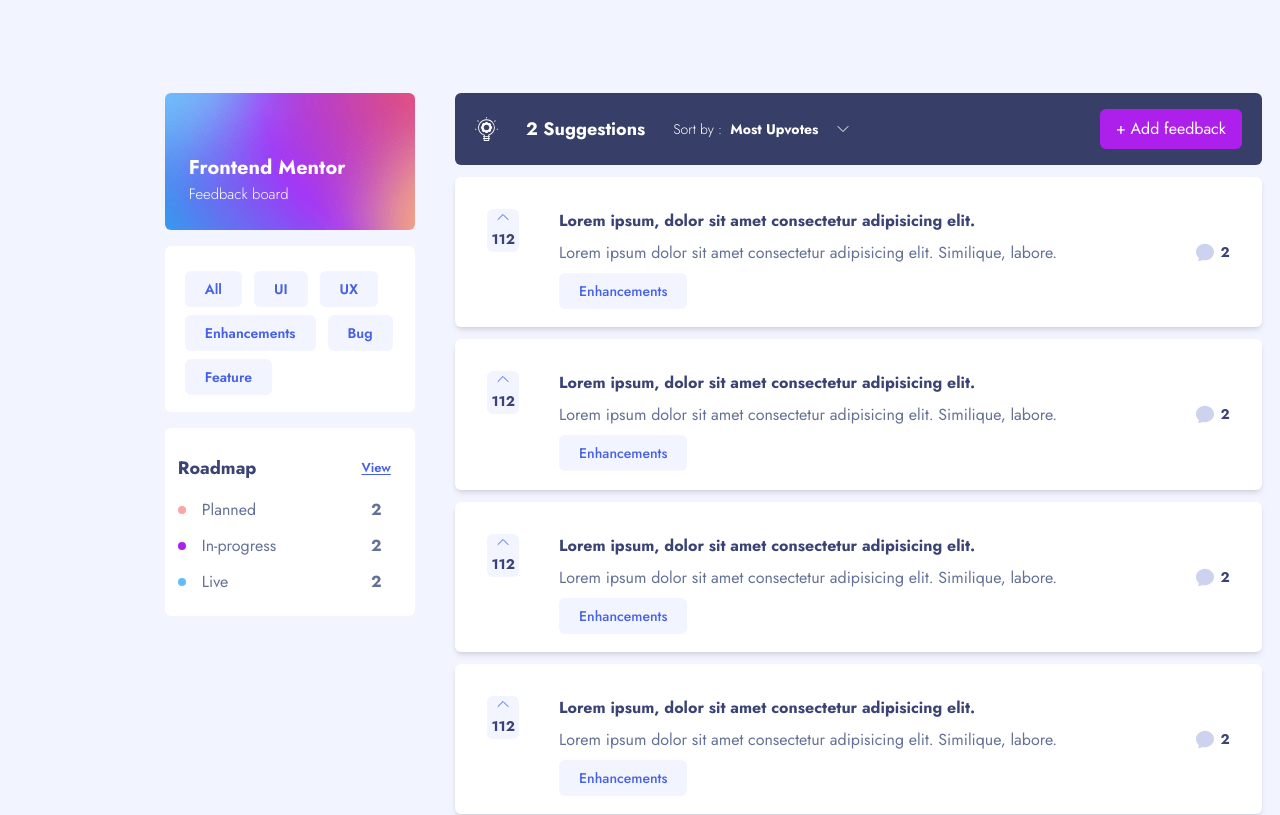
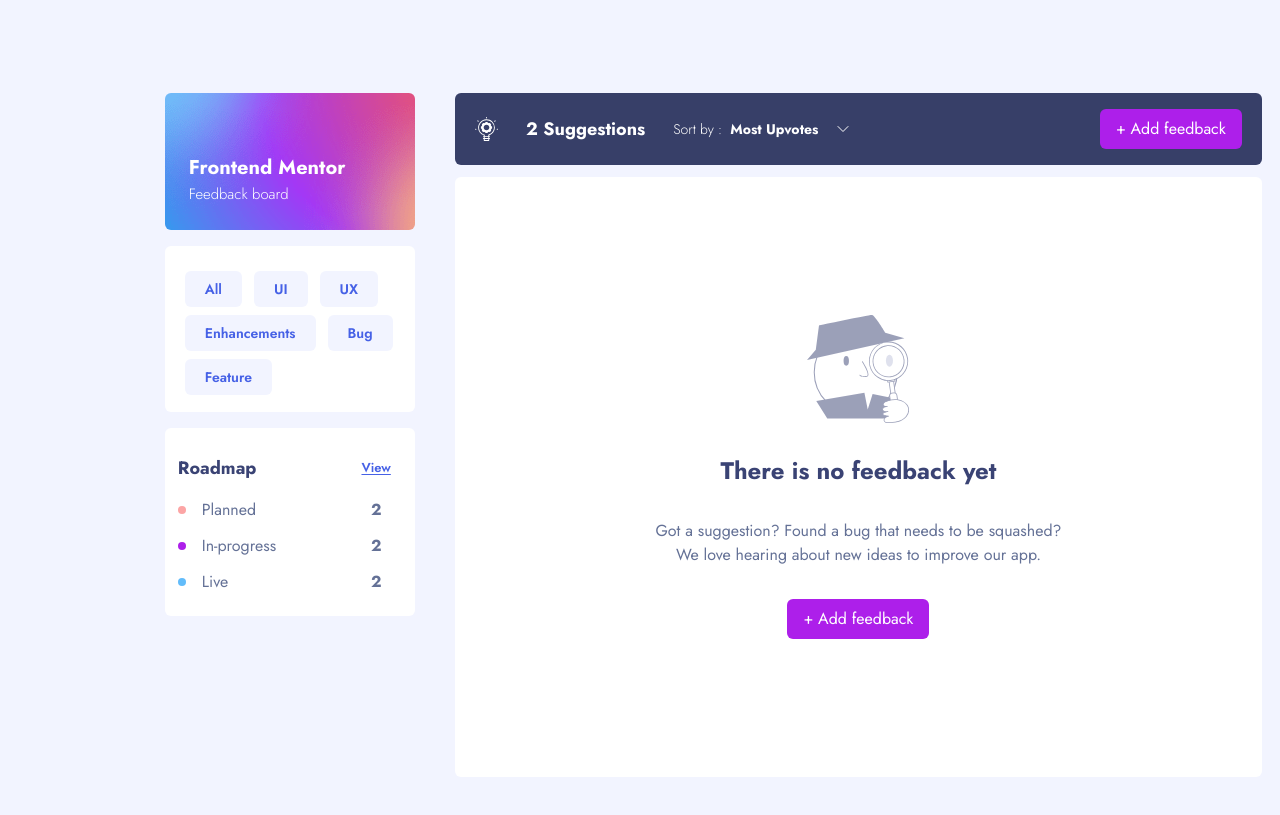
Before and after one commit to Maestro2496/feedback-app, a Next.js app: page / in a window 1280 px wide. Shown: the top 815 px of the page. Built offline with nearby package versions, Linux system fonts and the light colour scheme.

Commit message:
DESKTOP-EMPTY_SUGGESTIONS

```diff
--- /dev/null
+++ b/components/suggestions/SuggestionEmpty.tsx
@@ -0,0 +1,79 @@
+import React from "react";
+
+export default function SuggestionEmpty() {
+  return (
+    <div className="flex flex-col items-center justify-center space-y-8 bg-white rounded-md h-[37.5rem]">
+      <svg width="102" height="108" xmlns="http://www.w3.org/2000/svg">
+        <g fillRule="nonzero" fill="none" opacity=".5">
+          <path
+            d="M48.73 15.593C25.822 15.59 7.246 34.224 7.235 57.22c-.01 22.997 18.55 41.649 41.458 41.665 22.909.016 41.494-18.61 41.516-41.606a41.72 41.72 0 00-12.132-29.473A41.4 41.4 0 0048.73 15.593z"
+            stroke="#3A4374"
+            strokeWidth="1.045"
+            strokeLinecap="round"
+            strokeLinejoin="round"
+          />
+          <ellipse fill="#231F20" cx="70.476" cy="43.691" rx="1.917" ry="2.862" />
+          <path
+            d="M0 44.902l97.429-21.645-19.167-5.612S67.881.37 65.11.01C62.338-.351 11.979 10.43 11.979 10.43L8.785 34.77 0 44.902zM20.284 103.503L9.272 86.027l48.14-8.265 3.305 16.746 4.888-15.424 24.628 4.882-5.007 19.537z"
+            fill="#3A4374"
+          />
+          <path
+            d="M81.97 65.607l4.438-.617L88.7 81.618a2.115 2.115 0 01-1.799 2.387l-.261.036a2.11 2.11 0 01-2.377-1.806L81.97 65.607z"
+            fill="#FFF"
+          />
+          <path
+            d="M86.352 84.471A2.519 2.519 0 0183.87 82.3l-2.292-16.634a.4.4 0 01.343-.45l4.432-.617a.398.398 0 01.296.08c.085.063.14.16.151.265l2.276 16.626a2.508 2.508 0 01-.479 1.868 2.49 2.49 0 01-1.66.97l-.256.04a2.474 2.474 0 01-.328.024zm-3.929-18.518l2.236 16.234c.132.936.991 1.59 1.925 1.467h.263a1.714 1.714 0 001.454-1.932l-2.236-16.234-3.642.465z"
+            fill="#3A4374"
+          />
+          <path fill="#FFF" d="M78.562 50.93l7.159-.995 2.242 16.263-7.16.995z" />
+          <path
+            d="M80.802 67.605a.43.43 0 01-.24-.08.361.361 0 01-.151-.265l-2.244-16.274a.394.394 0 01.072-.296.423.423 0 01.263-.153l7.187-.994a.39.39 0 01.448.345l2.244 16.266a.4.4 0 01-.344.448l-7.187.995-.048.008zm-1.789-16.33l2.132 15.472 6.39-.882-2.133-15.472-6.389.882z"
+            fill="#3A4374"
+          />
+          <path
+            d="M85.573 78.014l.725-.1a3.248 3.248 0 013.664 2.773l3.013 21.85a3.248 3.248 0 01-2.77 3.661l-.726.1a3.248 3.248 0 01-3.664-2.773l-3.013-21.85a3.248 3.248 0 012.77-3.66z"
+            fill="#FFF"
+          />
+          <path
+            d="M88.429 106.83a2.959 2.959 0 01-2.923-2.558L82.31 81.064a2.959 2.959 0 012.516-3.343l2.108-.288a2.949 2.949 0 013.322 2.525l3.195 23.248a2.964 2.964 0 01-2.516 3.335l-2.108.297-.4-.008zm-1.086-28.628a1.838 1.838 0 00-.296 0l-2.108.289a2.13 2.13 0 00-1.422.842c-.35.455-.5 1.034-.415 1.603l3.194 23.248a2.166 2.166 0 002.396 1.844l2.108-.297a2.163 2.163 0 001.837-2.405l-3.194-23.248a2.159 2.159 0 00-2.124-1.868l.024-.008z"
+            fill="#3A4374"
+          />
+          <ellipse fill="#FFF" cx="81.569" cy="46.288" rx="19.19" ry="19.264" />
+          <path
+            d="M81.553 65.953c-10.474-.005-19.093-8.275-19.569-18.778-.476-10.503 7.359-19.525 17.789-20.485 10.43-.96 19.768 6.482 21.202 16.897 1.47 10.746-5.992 20.662-16.691 22.182-.905.122-1.818.184-2.731.184zm0-38.536c-.868 0-1.736.059-2.596.177-7.532 1.045-13.696 6.542-15.616 13.927-1.92 7.386.78 15.206 6.844 19.812a18.74 18.74 0 0020.853 1.234c6.56-3.86 10.157-11.307 9.114-18.868-1.298-9.305-9.207-16.24-18.567-16.282h-.032z"
+            fill="#3A4374"
+          />
+          <ellipse fill="#FFF" cx="81.569" cy="46.288" rx="15.589" ry="15.648" />
+          <path
+            d="M81.56 62.338c-8.606 0-15.665-6.846-15.962-15.48-.297-8.635 6.275-15.953 14.862-16.548 8.586-.596 16.098 5.745 16.987 14.339.889 8.593-5.165 16.348-13.69 17.536-.728.103-1.462.154-2.196.153zm0-31.265c-.707 0-1.414.049-2.116.144-8.096 1.127-13.848 8.489-13.009 16.65.839 8.162 7.967 14.19 16.122 13.634 8.154-.556 14.405-7.496 14.136-15.697-.268-8.2-6.959-14.713-15.132-14.731z"
+            fill="#3A4374"
+          />
+          <path
+            d="M99.896 89.714a11.645 11.645 0 00-3.913-3.206c-4.576-2.405-9.822-2.325-14.638-.802-1.709.545-5.023 1.323-5.199 3.6a2.115 2.115 0 001.526 2.004 6.254 6.254 0 002.675.104 6.887 6.887 0 00-3.618.914c-1.03.73-1.597 2.324-.75 3.294.374.404.861.683 1.397.802a6.365 6.365 0 003.554-.048c-1.251.24-2.47.625-3.634 1.146-.703.313-1.485.866-1.405 1.604.08.737.798 1.074 1.453 1.298 1.378.475 2.817.745 4.273.802a8.4 8.4 0 00-3.474 1.5c-1.598 1.346-1.598 3.903.567 4.633a6.366 6.366 0 002.14.248c6.389 0 14.04-.801 18.368-6.14a9.993 9.993 0 002.044-9.067 8.702 8.702 0 00-1.366-2.686z"
+            fill="#FFF"
+          />
+          <path
+            d="M80.802 107.984c-.75.037-1.5-.053-2.22-.265a2.762 2.762 0 01-1.9-2.108 3.502 3.502 0 011.197-3.207 5.952 5.952 0 011.725-1.002 14.816 14.816 0 01-2.396-.617c-1.062-.369-1.597-.914-1.717-1.603-.12-.69.495-1.523 1.598-2.044l.567-.24a4.211 4.211 0 01-.432-.105 3.008 3.008 0 01-1.597-.914 2.219 2.219 0 01-.471-1.732 3.209 3.209 0 011.294-2.14c.248-.175.516-.32.798-.433a2.461 2.461 0 01-1.525-2.3c.184-2.342 3.067-3.207 4.967-3.793l.511-.152c5.335-1.691 10.646-1.395 14.942.802a11.99 11.99 0 014.049 3.35 9.207 9.207 0 011.445 2.79 10.363 10.363 0 01-2.116 9.444c-4.528 5.555-12.37 6.277-18.695 6.285l-.024-.016zm-.759-11.055c-.887.226-1.752.53-2.587.906-.375.168-1.23.625-1.166 1.219.064.593.67.801 1.182.97 1.34.47 2.742.74 4.16.801a.392.392 0 01.384.353.4.4 0 01-.296.433 8.289 8.289 0 00-3.322 1.419 2.659 2.659 0 00-.934 2.453 1.953 1.953 0 001.373 1.499 5.73 5.73 0 002.005.224c6.157 0 13.768-.69 18.08-5.988a9.567 9.567 0 001.98-8.698 8.413 8.413 0 00-1.325-2.541 11.094 11.094 0 00-3.777-3.127c-4.113-2.124-9.2-2.405-14.335-.801l-.52.16c-1.692.513-4.264 1.29-4.408 3.086.031.753.54 1.4 1.262 1.604a3.86 3.86 0 001.43.176c.375-.04.742-.064 1.094-.088a.416.416 0 01.423.369.408.408 0 01-.36.433c-.359 0-.734.08-1.117.088a4.898 4.898 0 00-2.308.753c-.525.382-.874.96-.967 1.604-.063.395.041.799.288 1.114.325.334.742.563 1.198.657a6.11 6.11 0 002.396.16c.32-.08.646-.152.966-.216a.4.4 0 01.463.297.41.41 0 01-.271.48 6.097 6.097 0 01-.99.201z"
+            fill="#3A4374"
+          />
+          <path
+            d="M55.367 46.593s9.727 14.67 3.84 14.879c-5.885.208-6.388-1.339-6.388-1.339"
+            fill="#FFF"
+          />
+          <path
+            d="M58.154 61.937c-4.936 0-5.646-1.355-5.742-1.603a.425.425 0 01.263-.53.415.415 0 01.52.265s.718 1.243 5.997 1.05a1.348 1.348 0 001.294-.673c1.261-2.461-3.514-10.622-5.463-13.556a.418.418 0 01.128-.553.414.414 0 01.56.088c.742 1.122 7.186 11.063 5.51 14.43a2.139 2.139 0 01-1.997 1.13l-1.07-.048z"
+            fill="#3A4374"
+          />
+          <ellipse fill="#C0C5DC" cx="82.455" cy="45.799" rx="3.53" ry="6.036" />
+          <ellipse fill="#3A4374" cx="39.259" cy="45.799" rx="2.691" ry="4.882" />
+        </g>
+      </svg>
+      <h2 className="font-bold text-slate-blue text-2xl">There is no feedback yet</h2>
+      <div className="text-medium-grey text-center w-[70%]">
+        <p>Got a suggestion? Found a bug that needs to be squashed?</p>
+        <p>We love hearing about new ideas to improve our app.</p>
+      </div>
+      <button className="bg-simple-purple text-white py-2 px-4 rounded-md">+ Add feedback</button>
+    </div>
+  );
+}
--- a/components/suggestions/index.jsx
+++ b/components/suggestions/index.tsx
@@ -1,5 +1,6 @@
 import Cards from "./cards";
 import Suggestion from "./Suggestion";
+import SuggestionEmpty from "./SuggestionEmpty";
 import SuggestionHeader from "./SuggestionHeader";
 const Suggestions = () => {
   return (
@@ -9,11 +10,12 @@ const Suggestions = () => {
       </section>
       <section className="w-[51.5625rem] h-full flex flex-col space-y-3 ">
         <SuggestionHeader />
+        {/*  <Suggestion />
         <Suggestion />
         <Suggestion />
         <Suggestion />
-        <Suggestion />
-        <Suggestion />
+        <Suggestion /> */}
+        <SuggestionEmpty />
       </section>
     </div>
   );
```
Also changed, not shown: pages/index.tsx (renamed from pages/index.jsx).
